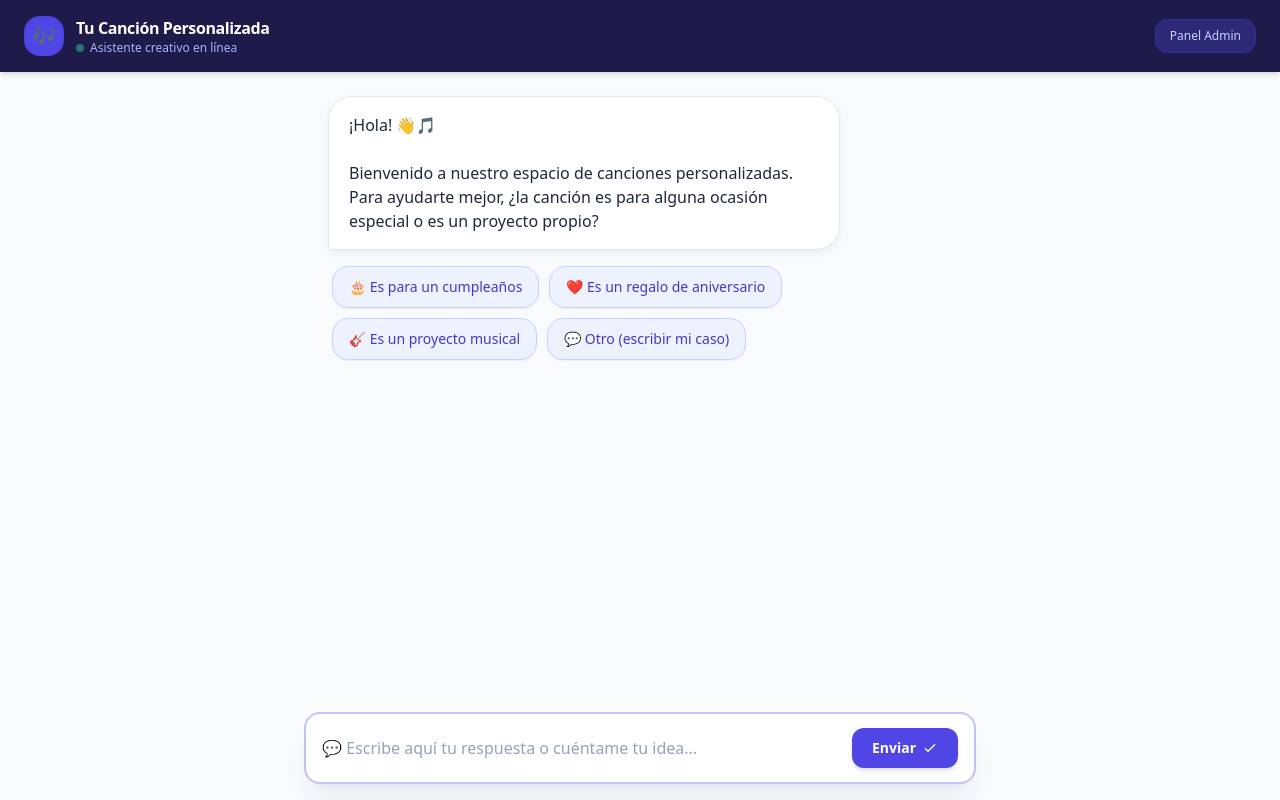
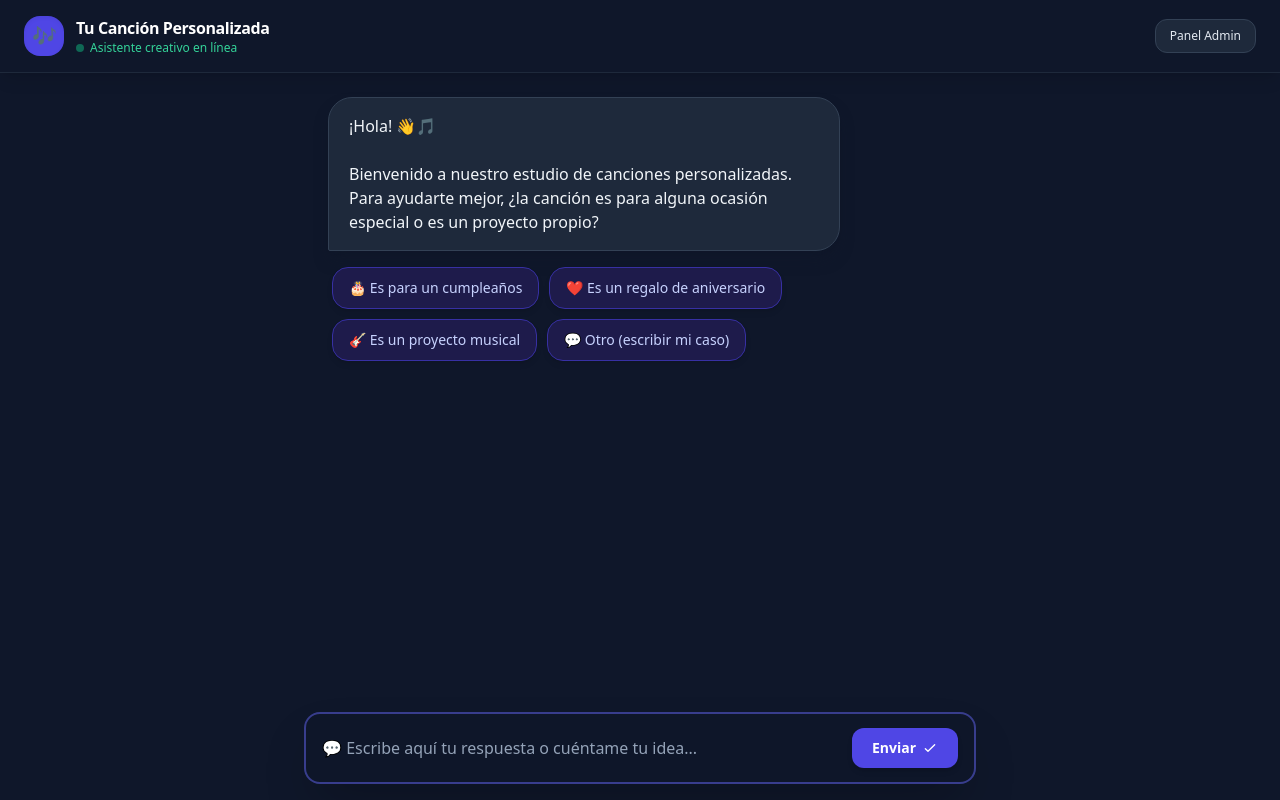
Before and after one commit to laureanobonilla/canciones, a website: page index.html in a window 1280 px wide. Drawn offline with nearby package versions, Linux system fonts and the light colour scheme.

Commit message:
Update index.html

```diff
--- a/index.html
+++ b/index.html
@@ -3,10 +3,10 @@
 <head>
     <meta charset="UTF-8">
     <meta name="viewport" content="width=device-width, initial-scale=1.0">
-    <title>Crea tu Canción Personalizada</title>
+    <title>Tu Canción Personalizada</title>
     <script src="https://cdn.tailwindcss.com"></script>
     <style>
-        html, body { height: 100dvh; overflow: hidden; background-color: #f8fafc; }
+        html, body { height: 100dvh; overflow: hidden; background-color: #0f172a; }
         #chat-container { scroll-behavior: smooth; }
         @keyframes fadeIn {
             from { opacity: 0; transform: translateY(8px); }
@@ -15,33 +15,33 @@
         .animate-fade-in { animation: fadeIn 0.3s ease-out forwards; }
     </style>
 </head>
-<body class="h-[100dvh] flex flex-col justify-between overflow-hidden font-sans">
+<body class="h-[100dvh] flex flex-col justify-between overflow-hidden font-sans text-slate-100">
 
-    <!-- Header Estilizado y Moderno -->
-    <header class="bg-indigo-950 text-white px-6 py-4 flex justify-between items-center shadow-md z-10">
+    <!-- Header Estilizado y Moderno en Modo Oscuro -->
+    <header class="bg-slate-900 border-b border-slate-800 px-6 py-4 flex justify-between items-center shadow-lg z-10">
         <div class="flex items-center gap-3">
             <div class="w-10 h-10 rounded-2xl bg-indigo-600 flex items-center justify-center text-xl shadow-inner">🎶</div>
             <div>
-                <h1 class="text-base font-bold tracking-tight">Tu Canción Personalizada</h1>
-                <p class="text-xs text-indigo-300 flex items-center gap-1.5">
-                    <span class="w-2 h-2 rounded-full bg-emerald-400 animate-pulse"></span> Asistente creativo en línea
+                <h1 class="text-base font-bold tracking-tight text-white">Tu Canción Personalizada</h1>
+                <p class="text-xs text-emerald-400 flex items-center gap-1.5">
+                    <span class="w-2 h-2 rounded-full bg-emerald-500 animate-pulse"></span> Asistente creativo en línea
                 </p>
             </div>
         </div>
-        <a href="admin.html" class="text-xs bg-indigo-900/80 hover:bg-indigo-900 text-indigo-200 hover:text-white px-3.5 py-2 rounded-xl border border-indigo-800 transition">Panel Admin</a>
+        <a href="admin.html" class="text-xs bg-slate-800 hover:bg-slate-700 text-slate-200 px-3.5 py-2 rounded-xl border border-slate-700 transition">Panel Admin</a>
     </header>
 
-    <!-- Contenedor del Chat con más espacio y respiro -->
+    <!-- Contenedor del Chat con respiro visual y amplitud -->
     <main id="chat-container" class="flex-1 overflow-y-auto px-4 md:px-6 py-6 max-w-2xl w-full mx-auto space-y-4 pb-28">
         <!-- Los mensajes se inyectan aquí -->
     </main>
 
-    <!-- Campo de texto flotante, amplio y muy visible -->
+    <!-- Campo de texto flotante, amplio, destacado y en modo oscuro -->
     <footer id="chat-footer" class="absolute bottom-4 left-0 right-0 px-4 z-20">
         <div class="max-w-2xl w-full mx-auto">
-            <form id="chat-form" class="flex items-center gap-3 bg-white border-2 border-indigo-500/40 rounded-2xl px-4 py-3.5 shadow-xl shadow-indigo-950/5 focus-within:border-indigo-600 focus-within:ring-4 focus-within:ring-indigo-600/10 transition-all">
-                <input type="text" id="user-input" placeholder="💬 Escribe aquí tu respuesta o cuéntame tu idea..." class="flex-1 bg-transparent border-none text-slate-800 placeholder-slate-400 text-sm md:text-base focus:outline-none" autocomplete="off" required>
-                <button type="submit" class="bg-indigo-600 text-white px-5 py-2.5 rounded-xl font-semibold text-sm hover:bg-indigo-700 transition shadow-md flex items-center gap-1.5 cursor-pointer">
+            <form id="chat-form" class="flex items-center gap-3 bg-slate-900/95 border-2 border-indigo-500/50 rounded-2xl px-4 py-3.5 shadow-2xl backdrop-blur-lg focus-within:border-indigo-400 focus-within:ring-4 focus-within:ring-indigo-500/20 transition-all">
+                <input type="text" id="user-input" placeholder="💬 Escribe aquí tu respuesta o cuéntame tu idea..." class="flex-1 bg-transparent border-none text-slate-100 placeholder-slate-400 text-sm md:text-base focus:outline-none" autocomplete="off" required>
+                <button type="submit" class="bg-indigo-600 text-white px-5 py-2.5 rounded-xl font-semibold text-sm hover:bg-indigo-500 transition shadow-md flex items-center gap-1.5 cursor-pointer">
                     <span>Enviar</span>
                     <svg xmlns="http://www.w3.org/2000/svg" class="w-4 h-4" fill="none" viewBox="0 0 24 24" stroke="currentColor">
                         <path stroke-linecap="round" stroke-linejoin="round" stroke-width="2" d="M5 13l4 4L19 7" />
@@ -60,6 +60,7 @@
         const JSONBIN_INDICE_ID = "6aab0edbac6210605ad634db";
         let currentBinId = null;
 
+        // Llave funcional y directa de Gemini
         const G_API_KEY = "AQ.Ab8RN6LNp2U7oJDbGzaadSAMkqBZBjjXUP-mj8OWTDNVpo3Jcw";
         const GEMINI_URL = `https://generativelanguage.googleapis.com/v1beta/models/gemini-3.6-flash:generateContent?key=${G_API_KEY}`;
 
@@ -110,10 +111,10 @@ Sigue estrictamente este orden conversacional:
 
             const isUser = sender === 'user';
             div.innerHTML = `
-                <div class="max-w-md md:max-w-lg rounded-3xl px-5 py-4 text-sm md:text-base leading-relaxed shadow-md ${
+                <div class="max-w-md md:max-w-lg rounded-3xl px-5 py-4 text-sm md:text-base leading-relaxed shadow-lg ${
                     isUser
-                    ? 'bg-indigo-600 text-white rounded-br-sm shadow-indigo-600/10'
-                    : 'bg-white text-slate-800 rounded-bl-sm border border-slate-200 shadow-slate-200/50'
+                    ? 'bg-indigo-600 text-white rounded-br-sm shadow-indigo-600/20'
+                    : 'bg-slate-800 border border-slate-700 text-slate-100 rounded-bl-sm shadow-slate-900/50'
                 }">
                     ${htmlText}
                 </div>
@@ -133,7 +134,7 @@ Sigue estrictamente este orden conversacional:
             opciones.forEach(opcion => {
                 const btn = document.createElement('button');
                 btn.type = "button";
-                btn.className = "bg-indigo-50 text-indigo-700 border border-indigo-200 text-xs md:text-sm px-4 py-2.5 rounded-2xl hover:bg-indigo-600 hover:text-white transition font-medium shadow-sm cursor-pointer";
+                btn.className = "bg-indigo-950 text-indigo-200 border border-indigo-800 text-xs md:text-sm px-4 py-2.5 rounded-2xl hover:bg-indigo-600 hover:text-white transition font-medium shadow-md cursor-pointer";
                 btn.innerText = opcion;
                 btn.onclick = () => {
                     const quickDiv = document.getElementById('quick-replies');
@@ -218,7 +219,7 @@ ${JSON.stringify(sessionState.historialConversacion)}`;
         }
 
         window.addEventListener('load', async () => {
-            const saludoInicial = "¡Hola! 👋🎵<br><br>Bienvenido a nuestro espacio de canciones personalizadas. Para ayudarte mejor, ¿la canción es para alguna ocasión especial o es un proyecto propio?";
+            const saludoInicial = "¡Hola! 👋🎵<br><br>Bienvenido a nuestro estudio de canciones personalizadas. Para ayudarte mejor, ¿la canción es para alguna ocasión especial o es un proyecto propio?";
             appendMessage('bot', saludoInicial);
 
             mostrarOpcionesRapidas([
@@ -274,7 +275,7 @@ ${JSON.stringify(sessionState.historialConversacion)}`;
             const typingDiv = document.createElement('div');
             typingDiv.id = typingId;
             typingDiv.className = "flex justify-start animate-fade-in";
-            typingDiv.innerHTML = `<div class="bg-white border border-slate-200 text-slate-400 rounded-2xl px-4 py-3 text-xs italic shadow-sm">El asistente está escribiendo...</div>`;
+            typingDiv.innerHTML = `<div class="bg-slate-800 border border-slate-700 text-slate-400 rounded-2xl px-4 py-3 text-xs italic shadow-sm">El asistente está escribiendo...</div>`;
             chatContainer.appendChild(typingDiv);
             chatContainer.scrollTop = chatContainer.scrollHeight;
 
@@ -304,7 +305,7 @@ ${JSON.stringify(sessionState.historialConversacion)}`;
                         faseActual = 'FINALIZADO';
                         await extraerDatosEstructuradosYFinalizar();
 
-                        document.querySelector('footer').innerHTML = `<div class="max-w-2xl w-full mx-auto bg-emerald-50 border-2 border-emerald-500/50 rounded-2xl p-4 text-center text-xs md:text-sm text-emerald-700 font-semibold shadow-xl">✅ Solicitud enviada correctamente. ¡Muchas gracias! Nos pondremos en contacto pronto.</div>`;
+                        document.querySelector('footer').innerHTML = `<div class="max-w-2xl w-full mx-auto bg-slate-900 border-2 border-emerald-500/50 rounded-2xl p-4 text-center text-xs md:text-sm text-emerald-400 font-semibold shadow-2xl">✅ Solicitud enviada correctamente. ¡Muchas gracias! Nos pondremos en contacto pronto.</div>`;
                         setTimeout(() => {
                             alert("¡Solicitud enviada con éxito! Nos pondremos en contacto contigo pronto.");
                         }, 400);
```
